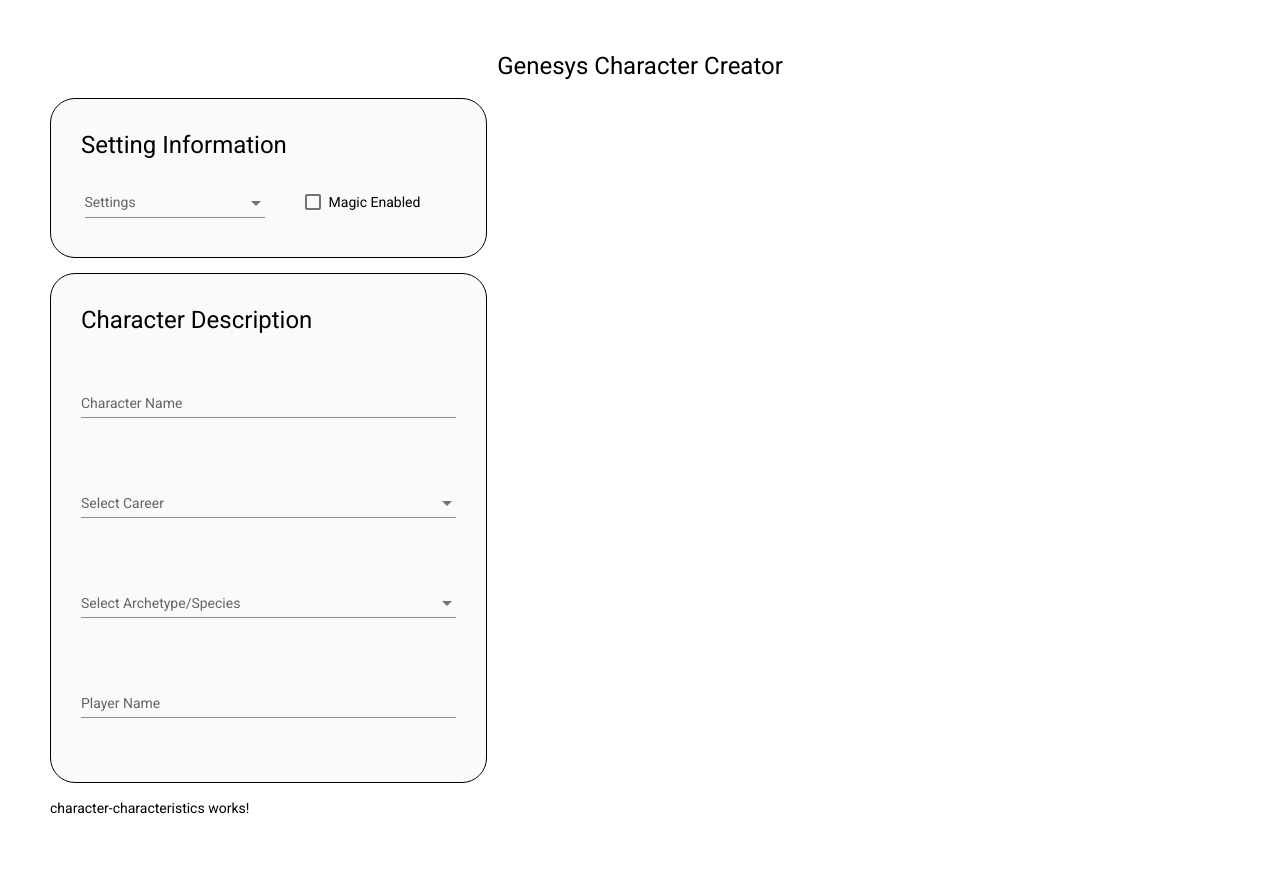
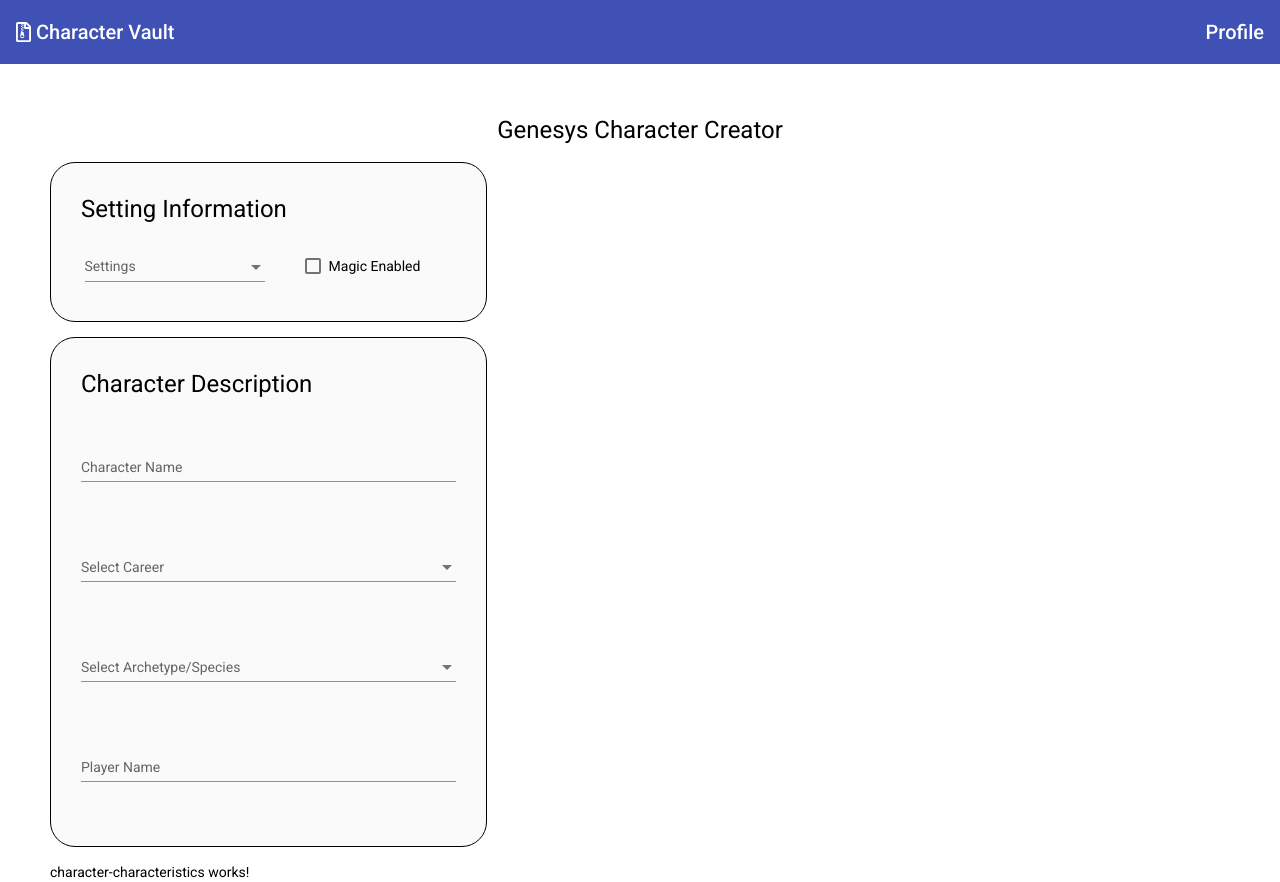
Before and after one commit to nicolesquivel03/CharacterSheetCreator, an Angular app: page / in a window 1280 px wide. Before the commit the page ends 850 px from the top, so only its background shows below. Built offline with nearby package versions, Linux system fonts and the light colour scheme.

Commit message:
Add toolbar and fontawesome icons

```diff
--- a/package.json
+++ b/package.json
@@ -21,6 +21,11 @@
     "@angular/platform-browser": "~10.0.0",
     "@angular/platform-browser-dynamic": "~10.0.0",
     "@angular/router": "~10.0.0",
+    "@fortawesome/angular-fontawesome": "^0.7.0",
+    "@fortawesome/fontawesome-svg-core": "^1.2.31",
+    "@fortawesome/free-brands-svg-icons": "^5.13.0",
+    "@fortawesome/free-regular-svg-icons": "^5.13.0",
+    "@fortawesome/free-solid-svg-icons": "^5.15.0",
     "rxjs": "~6.5.5",
     "tslib": "^2.0.0",
     "zone.js": "~0.10.3"
--- a/src/app/app.component.html
+++ b/src/app/app.component.html
@@ -1,4 +1,12 @@
 
+<mat-toolbar color="primary">
+    <span><fa-icon [icon]="faFileArchive"></fa-icon>&nbsp;Character Vault</span>
+
+    <!-- This fills the remaining space of the current row -->
+    <span class="fill-remaining-space"></span>
+
+    <span>Profile</span>
+</mat-toolbar>
 <div class="container">
     <h1>{{title}}</h1>
 
--- a/src/app/app.component.scss
+++ b/src/app/app.component.scss
@@ -5,3 +5,9 @@
         text-align: center;
     }
 }
+
+.fill-remaining-space {
+    /* This fills the remaining space, by using flexbox.
+        Every toolbar row uses a flexbox row layout. */
+    flex: 1 1 auto;
+}
--- a/src/app/app.component.ts
+++ b/src/app/app.component.ts
@@ -1,4 +1,5 @@
 import { Component } from '@angular/core';
+import { faFileArchive } from '@fortawesome/free-regular-svg-icons'
 
 @Component({
   selector: 'app-root',
@@ -6,5 +7,6 @@
   styleUrls: ['./app.component.scss']
 })
 export class AppComponent {
+  faFileArchive = faFileArchive;
   title = 'Genesys Character Creator';
 }
--- a/src/app/app.module.ts
+++ b/src/app/app.module.ts
@@ -21,6 +21,7 @@
 import { GenesysCharacterSheetComponent } from './genesys-character-sheet/genesys-character-sheet.component';
 import { CharacterCharacteristicsComponent } from './character-characteristics/character-characteristics.component';
 import { GameConfigurationComponent } from './game-configuration/game-configuration.component';
+import { FontAwesomeModule } from '@fortawesome/angular-fontawesome';
 
 @NgModule({
   declarations: [
@@ -43,7 +44,8 @@
     MatAutocompleteModule,
     MatCheckboxModule,
     MatGridListModule,
-    MatToolbarModule
+    MatToolbarModule,
+    FontAwesomeModule
   ],
   exports: [
     MatSelectModule,
```
Also changed, not shown: 1 other file (tests, documents, lock files or other folders).
